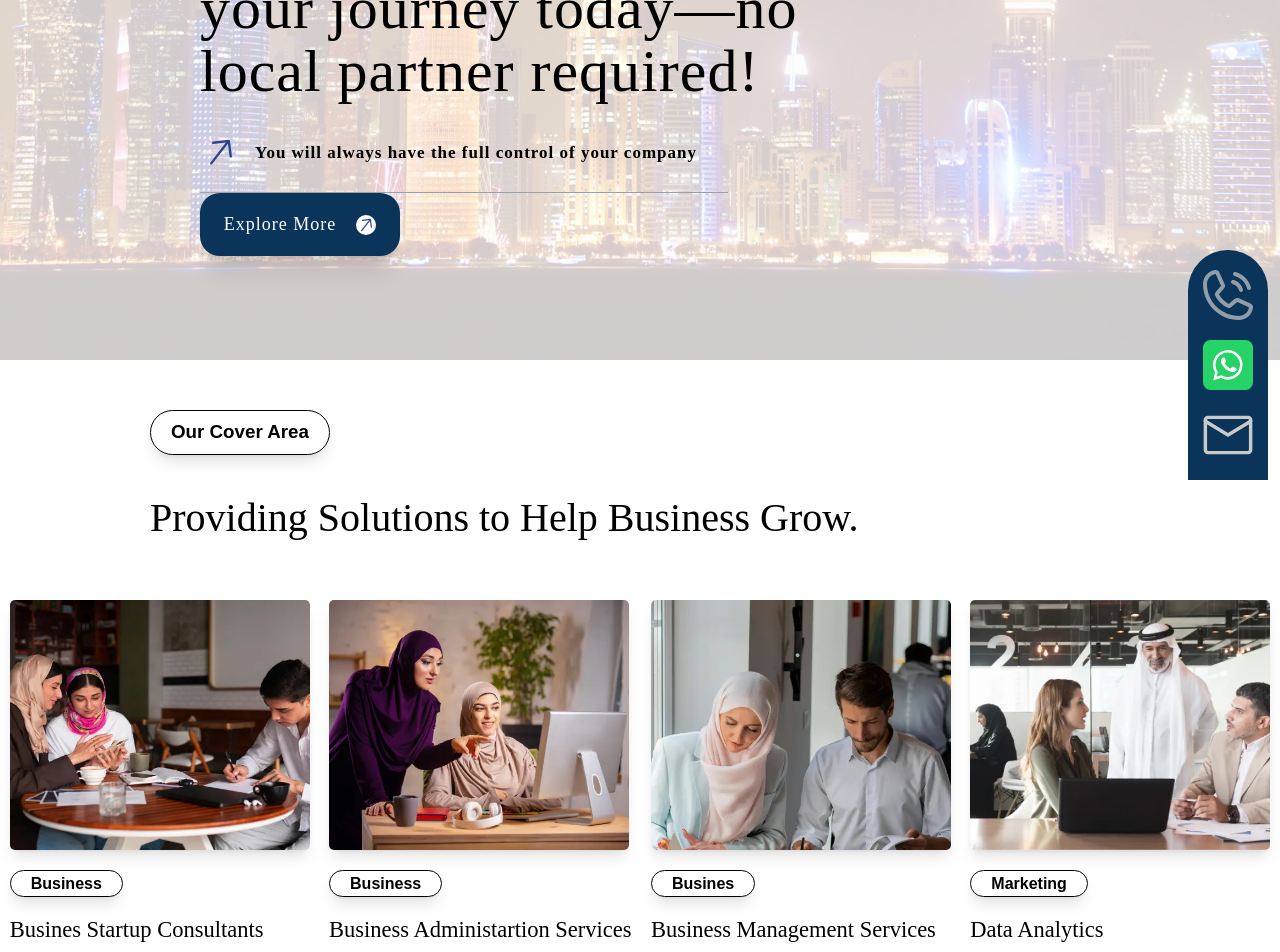
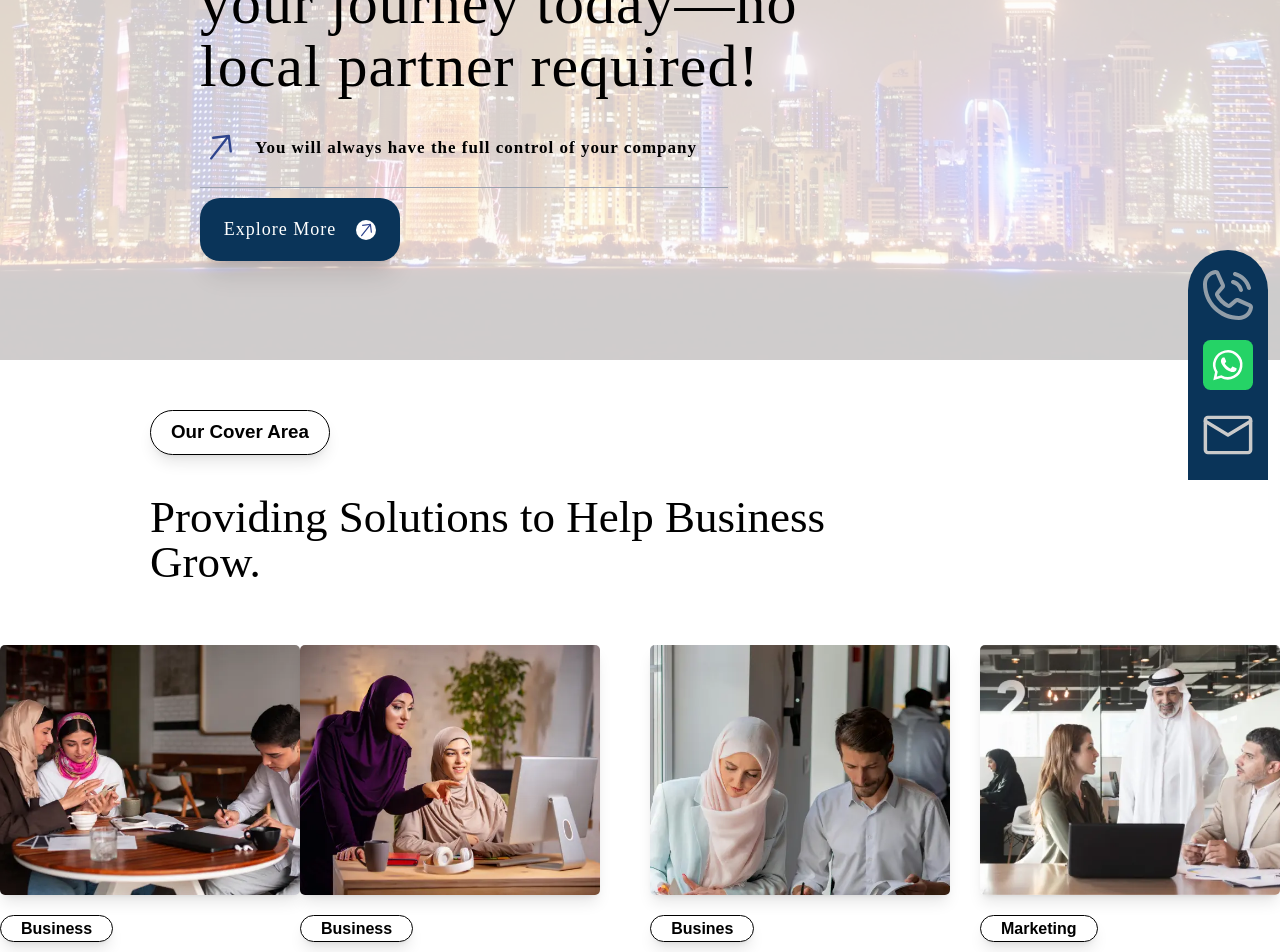
Before and after one commit to royalOrbitInnovations/tax-business-consultants, a Next.js app: page / in a window 1280 px wide. Shown: the part 320-1272 px from the top of the page. Built offline with nearby package versions, Linux system fonts and the light colour scheme; no server answers; the database is empty.

Commit message:
cover area updated

```diff
--- a/src/components/homePage/CarouselOverlayText.js
+++ b/src/components/homePage/CarouselOverlayText.js
@@ -34,7 +34,7 @@ export default function CarouselOverlayText({ textData, currentIndex }) {
             <span className="text-(--ui-dark)">{textData.head1} </span>
             {textData.head2}
           </h1>
-          <div className="flex gap-[1.5rem] items-center jutext-left w-[50%] max-14xl:w-[60%] max-4xl:w-[80%] border-b border-gray-400 pb-[2rem] mt-[3rem]">
+          <div className="flex gap-[1.5rem] items-center jutext-left w-[50%] max-14xl:w-[60%] max-4xl:w-[80%] border-b border-gray-400 pb-[2rem] mt-[3rem] mb-[1rem]">
             <img
               src="/svg/arrorw-top-right-tax-business-consultants.svg"
               alt="Arrow SVG"
--- a/src/components/homePage/OurCoverArea.js
+++ b/src/components/homePage/OurCoverArea.js
@@ -6,14 +6,14 @@ export default function OurCoverArea() {
     <>
       <div className="relative pl-[20rem] max-14xl:pl-[15rem] max-6xl:px-[5rem] mt-[5rem]">
         <TextWithBorder text="Our Cover Area" />
-        <h2 className="pt-[4rem] pb-[6rem] text-[4rem]/18 w-[50%] max-14xl:w-[70%] max-6xl:w-[100%]">
+        <h2 className="pt-[4rem] pb-[6rem] text-[4.5rem]/18 w-[50%] max-14xl:w-[70%] max-6xl:w-[100%]">
           Providing Solutions to Help Business Grow.
         </h2>
         <OurCoverAreaSlider />
       </div>
       <div className="mt-[40rem] max-10xl:mt-[30rem] max-6xl:mt-[35rem] mx-[1rem] w-[90%] max-14xl:w-[80%] max-6xl:w-[70%] h-[2rem] border-t-5 border-(--ui-dark) relative">
-        <div className="flex gap-[2rem] absolute right-[-14rem] top-0 translate-y-[-50%]">
-          {/* <img
+        {/* <div className="flex gap-[2rem] absolute right-[-14rem] top-0 translate-y-[-50%]">
+          <img
             src="/svg/arrow-left-tax-business-consultants.svg"
             alt="Arrow Left"
             className="border rounded-[50%] p-[1rem] cursor-pointer"
@@ -22,8 +22,8 @@ export default function OurCoverArea() {
             src="/svg/arrow-right-tax-business-consultants.svg"
             alt="Arrow Right"
             className="border rounded-[50%] p-[1rem] cursor-pointer"
-          /> */}
-        </div>
+          />
+        </div> */}
       </div>
     </>
   );
--- a/src/components/homePage/OurCoverAreaSlider.js
+++ b/src/components/homePage/OurCoverAreaSlider.js
@@ -67,7 +67,7 @@ export default function OurCoverAreaSlider() {
             />
           </div>
           <TextWithBorder text={item.type} py="0.3rem" size="1.6rem" />
-          <h3 className="text-4xl max-10xl:text-3xl max-10xl:font-bold">
+          <h3 className="text-[3.3rem] max-10xl:text-3xl max-10xl:font-bold">
             {item.text}
           </h3>
         </div>
```
